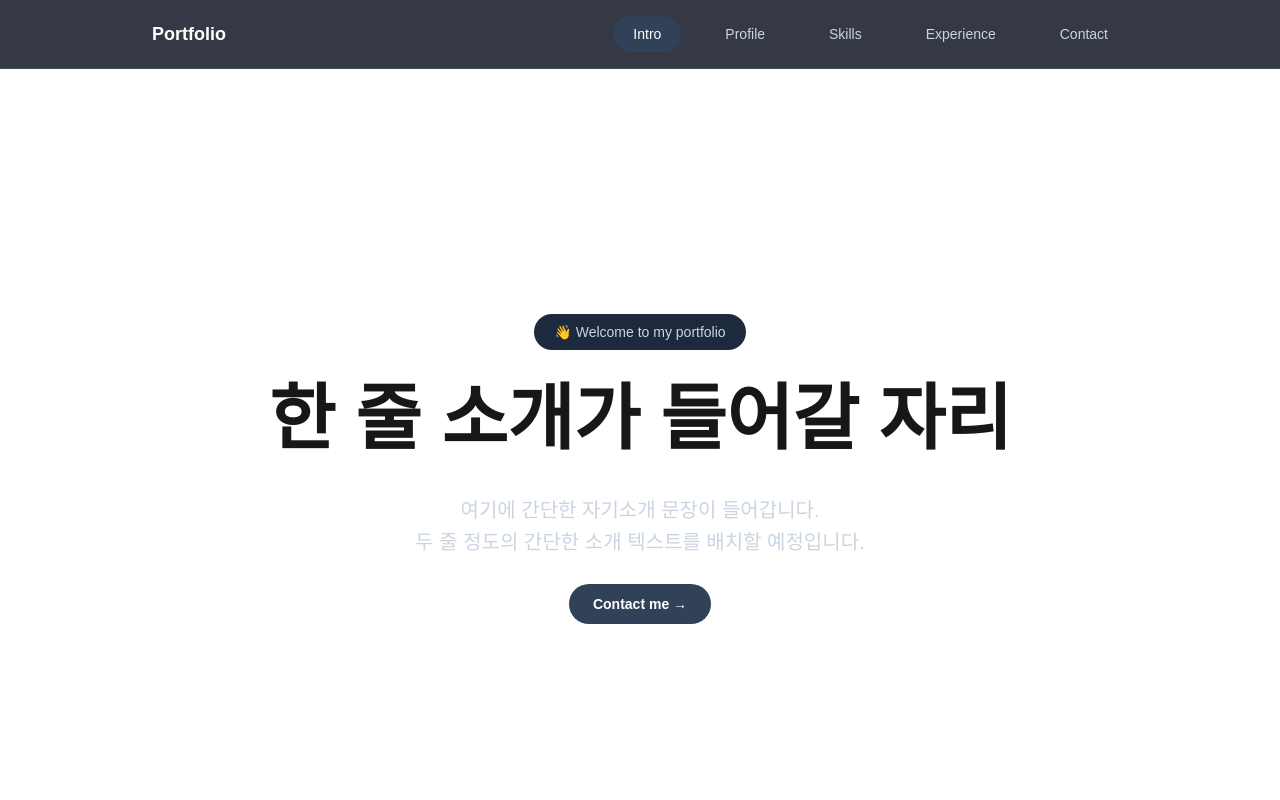
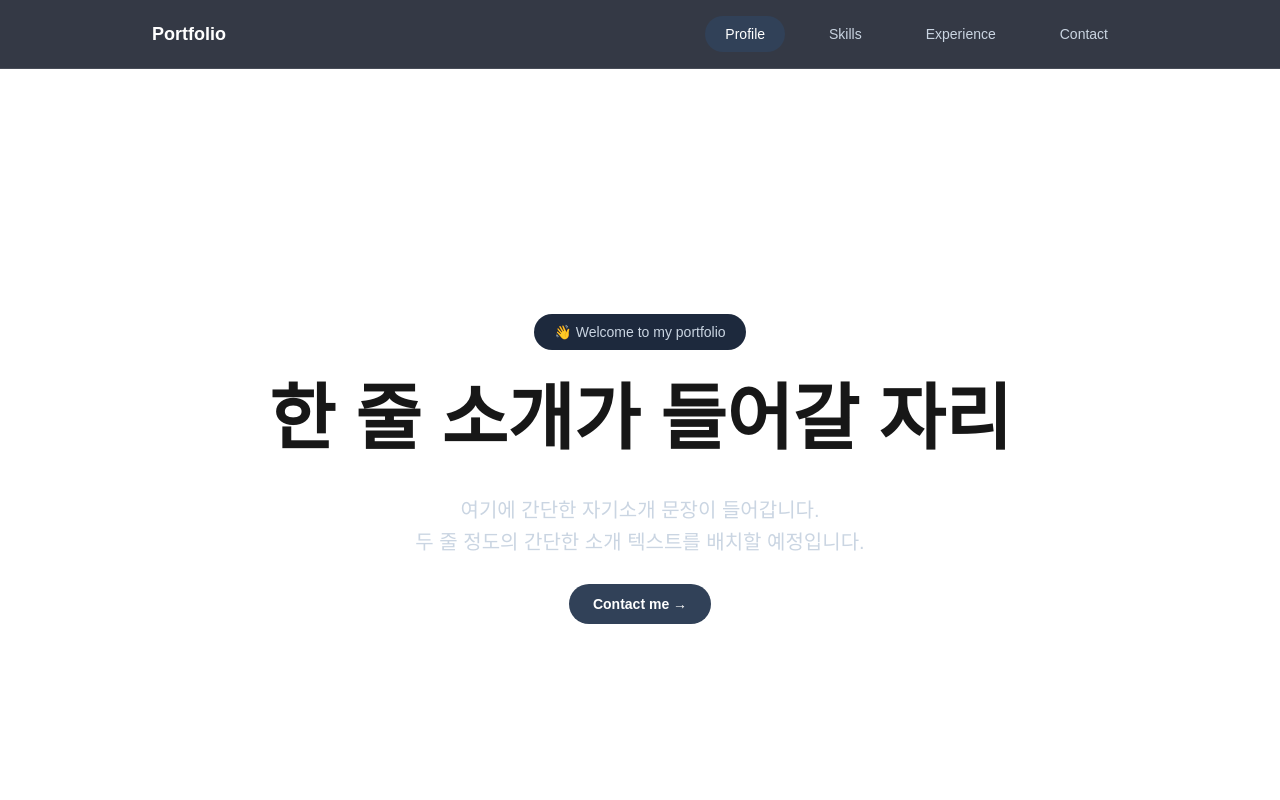
Before and after one commit to eae22/portfolio, a Next.js app: page / in a window 1280 px wide. Shown: the top 800 px of the page. Built offline with nearby package versions, Linux system fonts and the light colour scheme.

Commit message:
♻️ refactor: Navigation Intro 메뉴 제거 (#2)

```diff
--- a/src/components/Navigation.tsx
+++ b/src/components/Navigation.tsx
@@ -4,7 +4,6 @@ import Link from "next/link";
 import { useEffect, useState } from "react";
 
 const navItems = [
-  { label: "Intro", href: "#intro", id: "intro" },
   { label: "Profile", href: "#profile", id: "profile" },
   { label: "Skills", href: "#skills", id: "skills" },
   { label: "Experience", href: "#experience", id: "experience" },
@@ -12,7 +11,7 @@ const navItems = [
 ];
 
 export default function Navigation() {
-  const [activeSection, setActiveSection] = useState("intro");
+  const [activeSection, setActiveSection] = useState("profile");
 
   useEffect(() => {
     const sections = navItems
```
